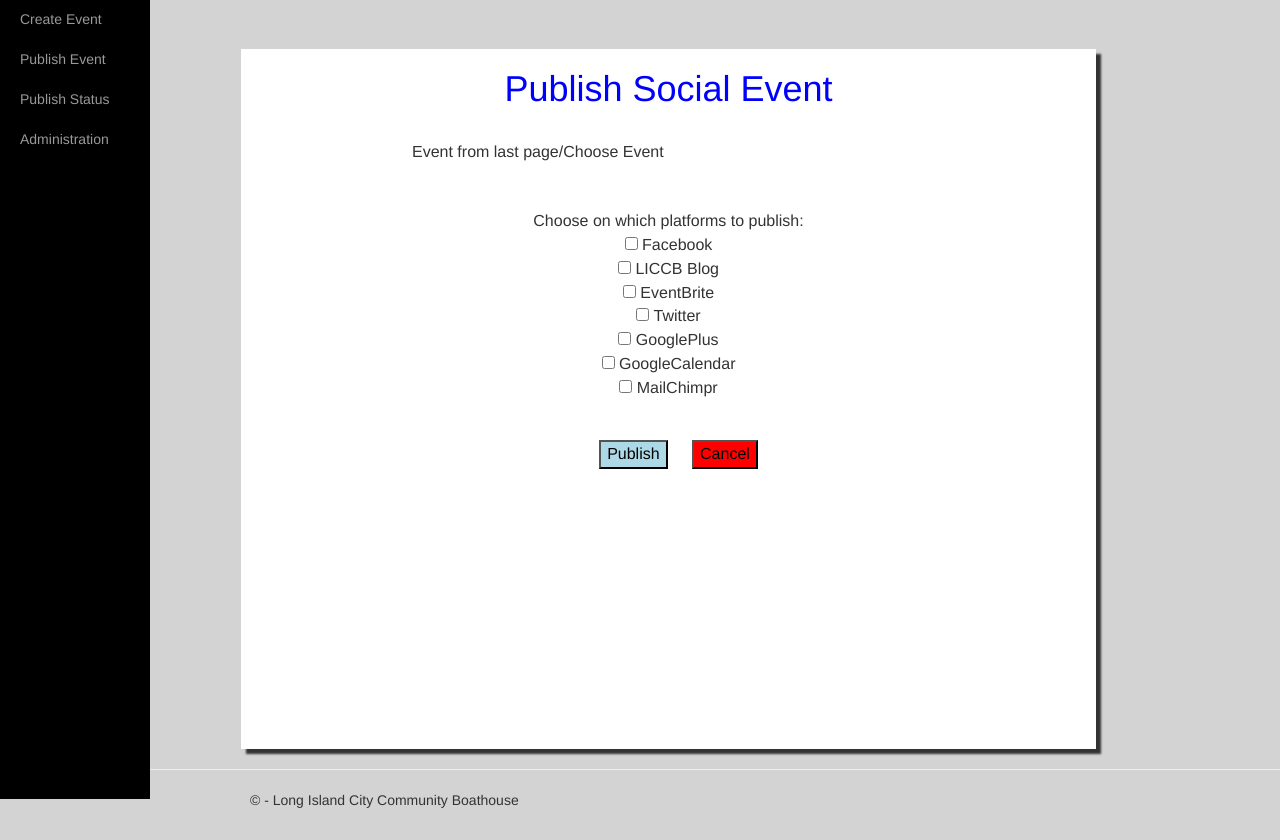
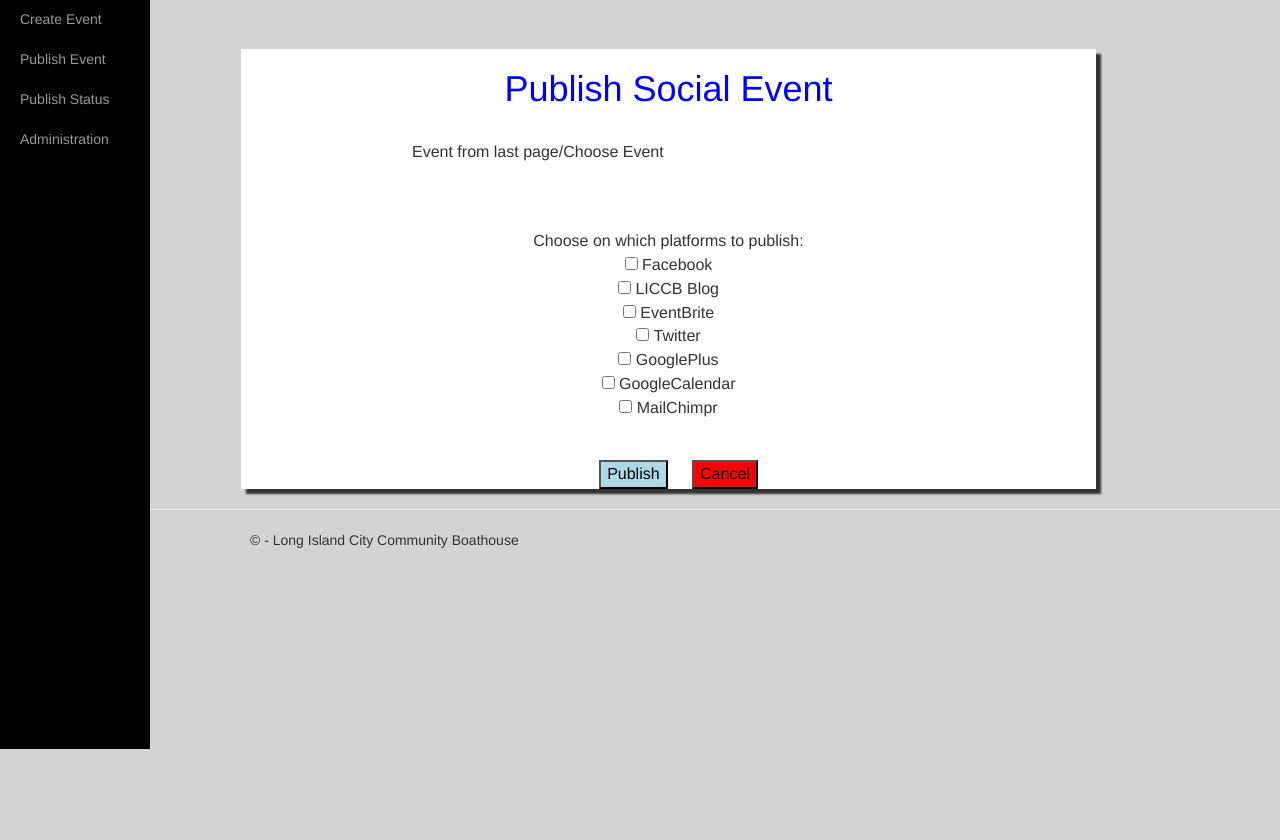
Before and after one commit to LICCB/EventSyndication, a Django app: template webapp/templates/webapp/publish.html in a window 1280 px wide. Shown: the part 51-891 px from the top of the page. After the commit the page ends 800 px from the top, so only its background shows below. Run offline with Django 3.2, Linux system fonts and the light colour scheme; the template is opened without the code that fills it, so the values that code supplies are empty; some libraries are stand-ins or nearby versions.

Commit message:
card styling
improved card styling

```diff
--- a/webapp/static/webapp/content/card.css
+++ b/webapp/static/webapp/content/card.css
@@ -2,7 +2,6 @@
 	text-align:center;
 	width: 75%;
 	background-color: white;
-	height: 700px;
 	font-size: 16px;
 	margin-top:50px;
 	margin-left:15%;
@@ -18,6 +17,7 @@
 	width:80%;
 	margin-left:20%;
     border:1px;
+	padding-bottom:20px;
 }
 body{
 	background:lightgrey;
```
